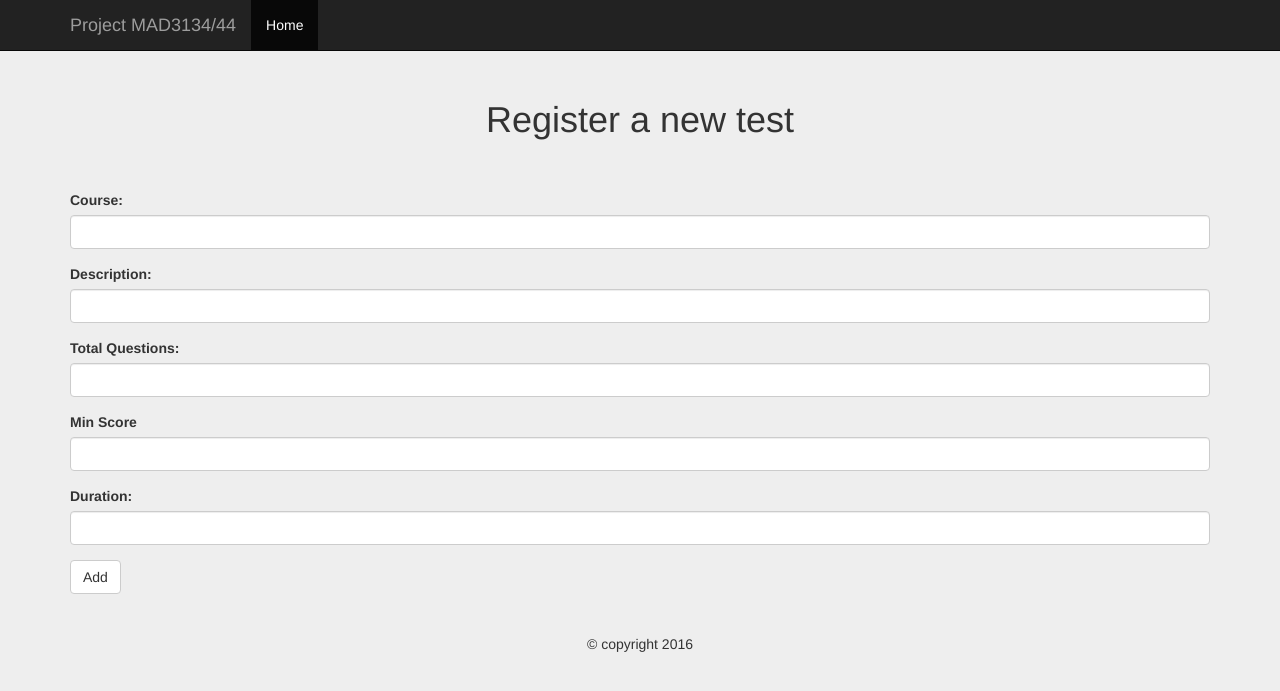
After one commit to ximonali/php_assignment, a PHP site: the page made by admin/view/user/new_test.php in a window 1280 px wide. The commit adds this page. Shown: the top 691 px of the page. Run offline with PHP 8.4, Linux system fonts and the light colour scheme; the template is opened without the code that fills it, so the values that code supplies are empty.

Commit message:
showing/adding courses
-show all test from db
-add new test (we need to figure out how to add the questions/answers
for that new test)

```diff
--- a/admin/system/test.php
+++ b/admin/system/test.php
@@ -6,11 +6,6 @@ class test {
 	private $total_question;
 	private $pass_score;
 	private $time;
-
-
-	// public function isLogged() {
-	// 	return isset($this->test_id);
-	// }
 
 	public function getId() {
 		return $this->test_id;
--- /dev/null
+++ b/admin/view/user/new_test.php
@@ -0,0 +1,26 @@
+      <div class="starter-template">
+        <h1>Register a new test</h1>
+      </div>
+		<form role="form" action="?route=user/test_center&method=addTest" method="post">
+      <div class="form-group">
+        <label for="name">Course:</label>
+        <input type="text" class="form-control" id="name" name="name" required>
+      </div>
+      <div class="form-group">
+        <label for="description">Description:</label>
+        <input type="text" class="form-control" id="description" name="description" required>
+      </div>
+		  <div class="form-group">
+		    <label for="total_question">Total Questions:</label>
+		    <input type="text" class="form-control" id="total_question" name="total_question" required>
+		  </div>
+		  <div class="form-group">
+		    <label for="pass_score">Min Score</label>
+		    <input type="text" class="form-control" id="pass_score" name="pass_score" required>
+		  </div>
+      <div class="form-group">
+        <label for="time">Duration:</label>
+        <input type="text" class="form-control" id="time" name="time" required>
+      </div>
+		  <button type="submit" class="btn btn-default">Add</button>
+		</form>
```
Also changed, not shown: admin/controller/user/test_center.php (+35 -0 lines), admin/view/user/test_center.php (+12 -0 lines).
